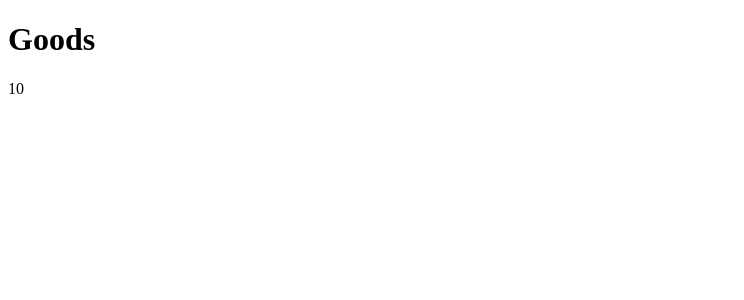
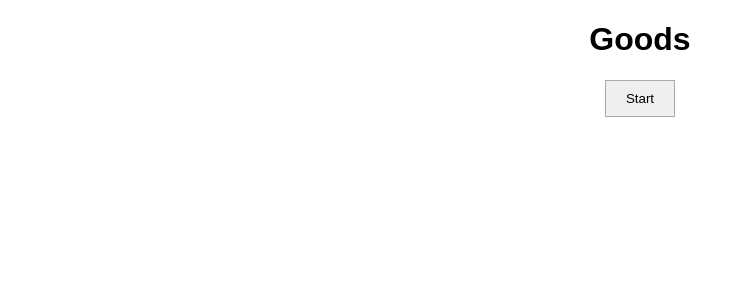
Before and after one commit to mate-academy/react_list-of-goods, a React (Create React App) app: page / in a window 1280 px wide. Shown: the top 300 px of the page, without its empty margins (0-744 px from the left). Built offline with nearby package versions, Linux system fonts and the light colour scheme.

Commit message:
list of goods solution by Eugene Gnedenko

```diff
--- /dev/null
+++ b/src/App.scss
@@ -0,0 +1,48 @@
+.goods {
+  display: flex;
+  flex-direction: column;
+  align-items: center;
+  width: 400px;
+  margin: 30px auto;
+
+  &__title {
+    font-family: sans-serif;
+    text-align: center;
+  }
+
+  &__buttons {
+    display: flex;
+  }
+  &__start,
+  &__reverse,
+  &__sortBy {
+    display: flex;
+    margin-right: 10px;
+    padding: 10px 20px;
+    border: 1px solid #A9A9A9;
+    transition: box-shadow 0.3s, background-color 0.3s, color 0.3s;
+
+    &:hover {
+      box-shadow: 0px 0px 16px -2px rgba(34, 60, 80, 0.2);
+    }
+
+    &:focus {
+      background-color: #FFA500;
+      color: #fff;
+    }
+  }
+
+  &__start {
+      margin: 0 auto;
+  }
+
+  &__list {
+    padding: 0;
+    list-style: none;
+  }
+
+  &__item {
+    font-family: sans-serif;
+    margin-bottom: 10px;
+  }
+}
--- a/src/App.tsx
+++ b/src/App.tsx
@@ -1,5 +1,6 @@
 import React from 'react';
-import './App.css';
+import { GoodList } from './component/GoodList';
+import './App.scss';
 
 const goodsFromServer: string[] = [
   'Dumplings',
@@ -14,11 +15,41 @@ const goodsFromServer: string[] = [
   'Garlic',
 ];
 
-const App: React.FC = () => (
-  <div className="App">
-    <h1>Goods</h1>
-    {goodsFromServer.length}
-  </div>
-);
+type State = {
+  visibleGoodList: boolean;
+};
+
+class App extends React.Component<{}, State> {
+  state = {
+    visibleGoodList: false,
+  };
+
+  showList = () => {
+    this.setState({
+      visibleGoodList: true,
+    });
+  };
+
+  render() {
+    const { visibleGoodList } = this.state;
+
+    return (
+      <div className="App">
+        <h1 className="goods__title">Goods</h1>
+        {!visibleGoodList
+          ? (
+            <button
+              type="button"
+              onClick={this.showList}
+              className="goods__start"
+            >
+              Start
+            </button>
+          )
+          : <GoodList goods={goodsFromServer} />}
+      </div>
+    );
+  }
+}
 
 export default App;
--- /dev/null
+++ b/src/component/GoodList/GoodList.tsx
@@ -0,0 +1,119 @@
+import React from 'react';
+
+enum SortType {
+  alphabet = 'alphabet',
+  length = 'length',
+  default = '',
+}
+
+type Props = {
+  goods: string[];
+};
+
+type State = {
+  isReverse: boolean;
+  sortBy: SortType | undefined;
+  minLength: number;
+};
+
+export class GoodList extends React.Component<Props, State> {
+  state = {
+    isReverse: false,
+    sortBy: SortType.default,
+    minLength: 1,
+  };
+
+  reverse = () => {
+    this.setState(state => {
+      return { isReverse: !state.isReverse };
+    });
+  };
+
+  sortBy = (rule: SortType) => {
+    this.setState({
+      sortBy: rule,
+    });
+  };
+
+  changeVisibleGoods = () => {
+    const {
+      isReverse,
+      sortBy,
+      minLength,
+    } = this.state;
+
+    const visibleGoods = [...this.props.goods]
+      .filter(item => item.length >= minLength);
+
+    visibleGoods.sort((a, b) => {
+      switch (sortBy) {
+        case 'alphabet':
+          return a.localeCompare(b);
+
+        case 'length':
+          return a.length - b.length;
+
+        default:
+          return 0;
+      }
+    });
+
+    if (isReverse) {
+      visibleGoods.reverse();
+    }
+
+    return visibleGoods;
+  };
+
+  render() {
+    const visibleGoods = this.changeVisibleGoods();
+    const { isReverse } = this.state;
+
+    return (
+      <div className="goods">
+        <ul className="goods__list">
+          {visibleGoods.map((item) => {
+            return (
+              <li
+                key={item}
+                className="goods__item"
+              >
+                {item}
+              </li>
+            );
+          })}
+        </ul>
+
+        <div className="goods__buttons">
+          <button
+            type="button"
+            onClick={this.reverse}
+            className="goods__reverse"
+          >
+            {isReverse ? 'reset' : 'reverse'}
+          </button>
+
+          <button
+            type="button"
+            onClick={() => {
+              this.sortBy(SortType.alphabet);
+            }}
+            className="goods__sortBy"
+          >
+            sort by alphabet
+          </button>
+
+          <button
+            type="button"
+            onClick={() => {
+              this.sortBy(SortType.length);
+            }}
+            className="goods__sortBy"
+          >
+            sort by length
+          </button>
+        </div>
+      </div>
+    );
+  }
+}
--- /dev/null
+++ b/src/component/GoodList/index.ts
@@ -0,0 +1 @@
+export * from './GoodList';
```
Also changed, not shown: src/App.css (deleted), 1 other file (tests, documents, lock files or other folders).
